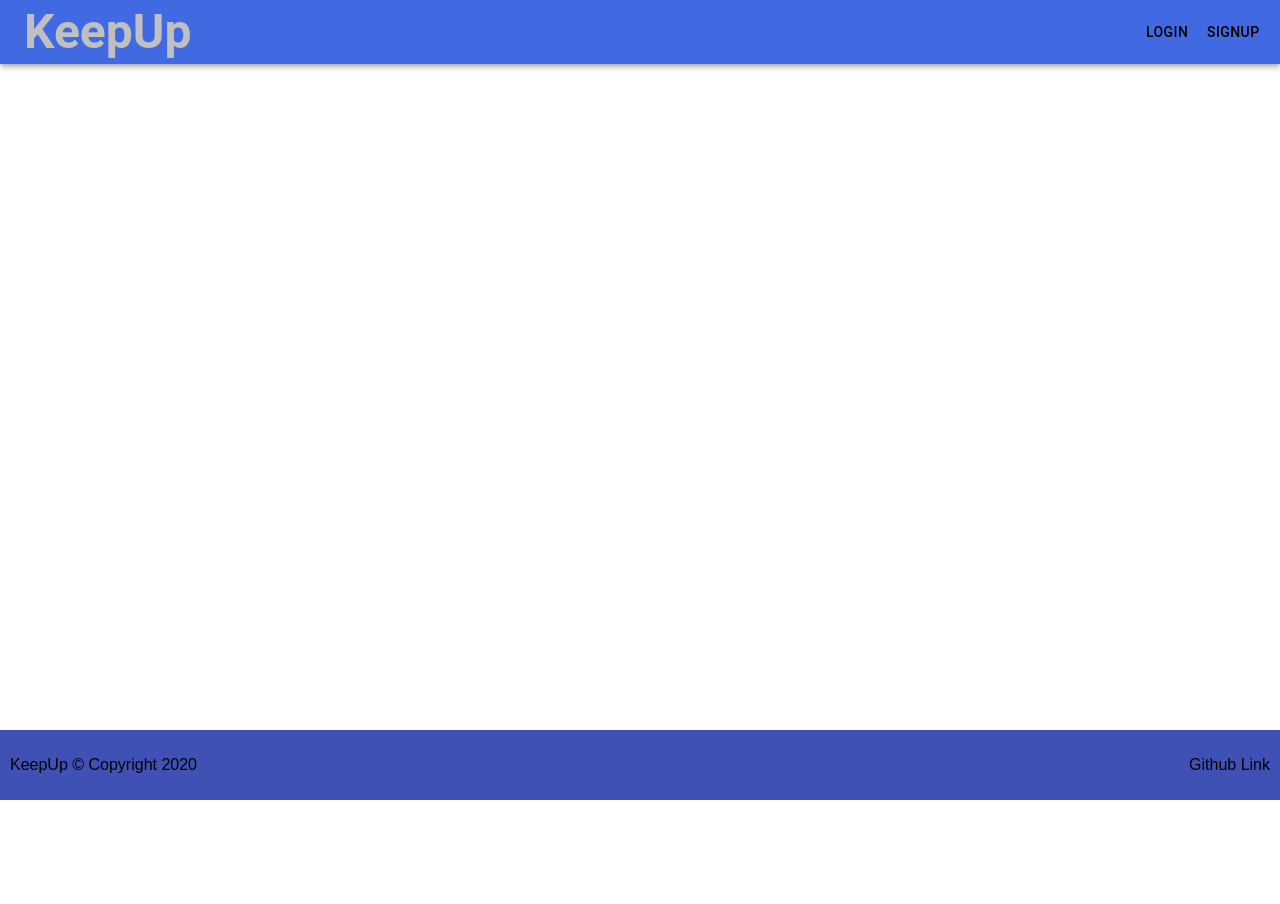
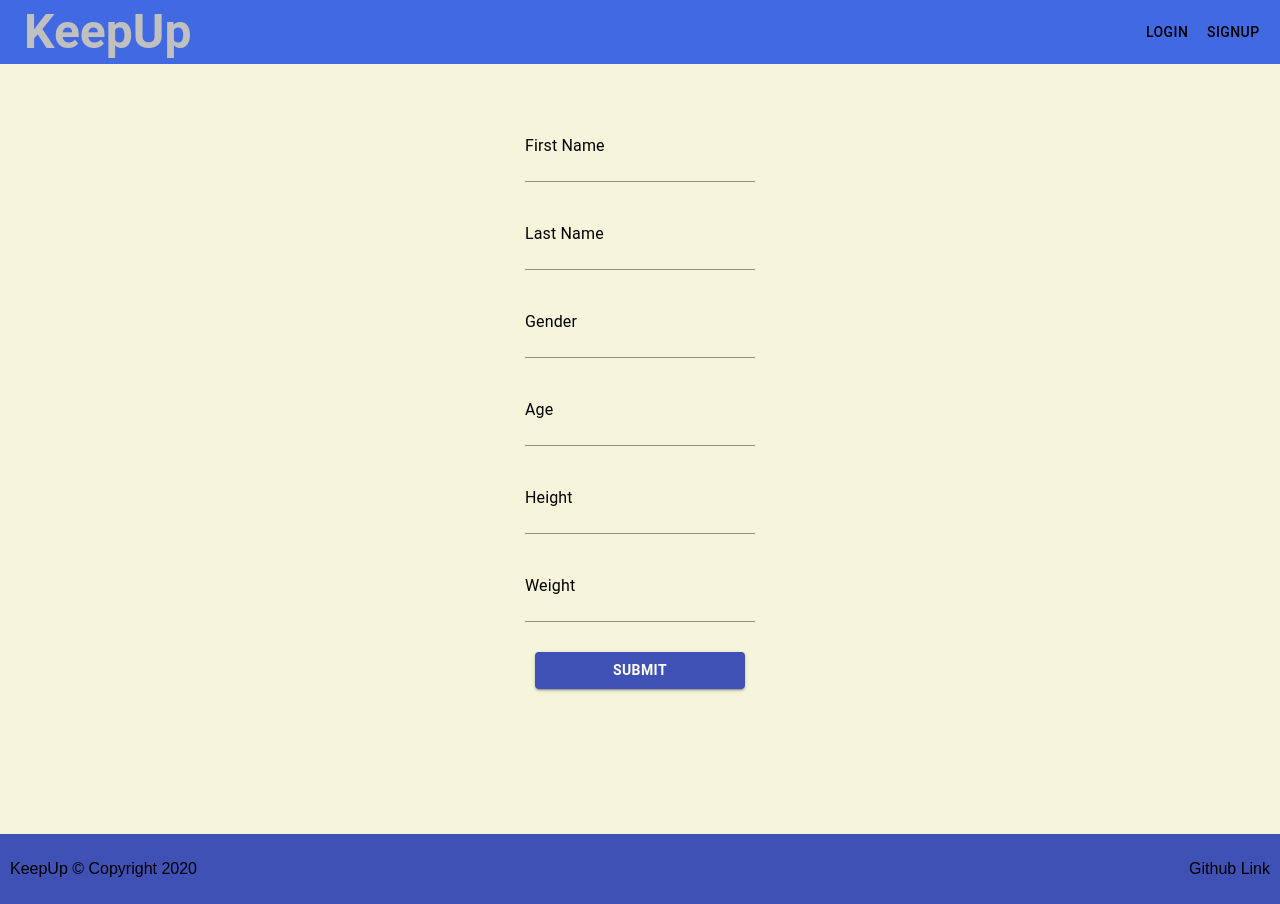
Before and after one commit to FoodieFSA/keepup, a React (Create React App) app: page /user-profile in a window 1280 px wide. Before the commit the page ends 800 px from the top, so only its background shows below. Built offline with nearby package versions, Linux system fonts and the light colour scheme.

Commit message:
worked on user-profile page with thomas, still working on it

```diff
--- a/src/Styles/App.css
+++ b/src/Styles/App.css
@@ -76,7 +76,7 @@ body {
 .form-container {
   display: flex;
   flex-direction: column;
-  /* width: 230px; */
+  width: 230px;
 }
 
 .form-title {
--- a/src/pages/LogIn.js
+++ b/src/pages/LogIn.js
@@ -11,7 +11,7 @@ export default () => {
     password: Yup.string()
       .min(8, 'Password is too short -- must be at least 8 characters')
       .required()
-      .label('password')
+      .label('Password')
   })
 
   // TODO after user submit the form, run this function..
@@ -20,8 +20,8 @@ export default () => {
   }
 
   return (
-    <div className='form-page'>
-      <div className='form-title'>Log in to your account</div>
+    <div className="form-page">
+      <div className="form-title">Log in to your account</div>
       <BaseForm
         initialValues={{ email: '', password: '' }}
         validationSchema={ValidationSchema}
@@ -32,21 +32,21 @@ export default () => {
           }
         }
         finalCommand={finalCommand}
-        buttonText='Log In'
+        buttonText="Log In"
       >
         {(formProps) => (
           <>
             <AppTextField
               {...formProps}
-              label='Email'
-              type='email'
-              name='email'
+              label="Email"
+              type="email"
+              name="email"
             />
             <AppTextField
               {...formProps}
-              label='Password'
-              type='password'
-              name='password'
+              label="Password"
+              type="password"
+              name="password"
             />
           </>
         )}
--- a/src/pages/SignUp.js
+++ b/src/pages/SignUp.js
@@ -19,7 +19,7 @@ export default () => {
     password: Yup.string()
       .min(8, 'Password is too short -- must be at least 8 characters')
       .required()
-      .label('password')
+      .label('Password')
   })
 
   // TODO after user submit the form, run this function
--- /dev/null
+++ b/src/pages/UserProfile.js
@@ -0,0 +1,100 @@
+import * as Yup from 'yup'
+import BaseForm from '../Components/BaseForm'
+import AppTextField from '../Components/AppTextField'
+
+function UserProfile () {
+  /*
+  firstname
+  lastname
+  gender
+  age
+  height
+  weight
+
+  */
+  const ValidationSchema = Yup.object({
+    firstName: Yup.string()
+      .max(15, 'Must be 15 characters or less')
+      .required()
+      .label('First Name'),
+    lastName: Yup.string()
+      .max(20, 'Must be 20 characters or less')
+      .required()
+      .label('Last Name'),
+    gender: Yup.mixed()
+      .oneOf(['Male', 'Female', 'Prefer not to say'])
+      .required()
+      .label('Gender'),
+    age: Yup.number().required().label('Age'),
+    height: Yup.number().required().label('Height'),
+    weight: Yup.number().required().label('Weight')
+  })
+
+  // TODO after user submit the form, run this function
+  const finalCommand = () => {
+    console.log('hello')
+  }
+
+  // TODO: decide if we should have password, address, exp level field
+  return (
+    <div id="user-profile-page" className="form-page">
+      <BaseForm
+        initialValues={{
+          firstName: '',
+          lastName: '',
+          gender: '',
+          age: '',
+          height: '',
+          weight: ''
+        }}
+        validationSchema={ValidationSchema}
+        fastValidation
+        externalApi={
+          {
+            // TODO: add the API call for submitting log-in credentials
+          }
+        }
+        finalCommand={finalCommand}
+        buttonText="Submit"
+      >
+        {(formProps) => (
+          <>
+            <AppTextField
+              {...formProps}
+              label="First Name"
+              type="text"
+              name="firstName"
+            />
+            <AppTextField
+              {...formProps}
+              label="Last Name"
+              type="text"
+              name="lastName"
+            />
+            <AppTextField
+              {...formProps}
+              label="Gender"
+              type="gender"
+              name="gender"
+            />
+            <AppTextField {...formProps} label="Age" type="age" name="age" />
+            <AppTextField
+              {...formProps}
+              label="Height"
+              type="height"
+              name="height"
+            />
+            <AppTextField
+              {...formProps}
+              label="Weight"
+              type="weight"
+              name="weight"
+            />
+          </>
+        )}
+      </BaseForm>
+    </div>
+  )
+}
+
+export default UserProfile
--- a/src/pages/index.js
+++ b/src/pages/index.js
@@ -1,9 +1,6 @@
 import Home from './Home'
 import LogIn from './LogIn'
 import SignUp from './SignUp'
+import UserProfile from './UserProfile'
 
-export {
-  Home,
-  LogIn,
-  SignUp
-}
+export { Home, LogIn, SignUp, UserProfile }
--- a/src/routes.js
+++ b/src/routes.js
@@ -1,12 +1,13 @@
 import { Route, Switch } from 'react-router-dom'
-import { SignUp, LogIn, Home } from './pages'
+import { SignUp, LogIn, Home, UserProfile } from './pages'
 
 function Router () {
   return (
     <Switch>
-      <Route path='/signup' component={SignUp} />
-      <Route path='/login' component={LogIn} />
-      <Route path='/' exact component={Home} />
+      <Route path="/user-profile" component={UserProfile} />
+      <Route path="/signup" component={SignUp} />
+      <Route path="/login" component={LogIn} />
+      <Route path="/" exact component={Home} />
     </Switch>
   )
 }
```
Also changed, not shown: src/Components/BaseForm.js (+4 -4 lines).
